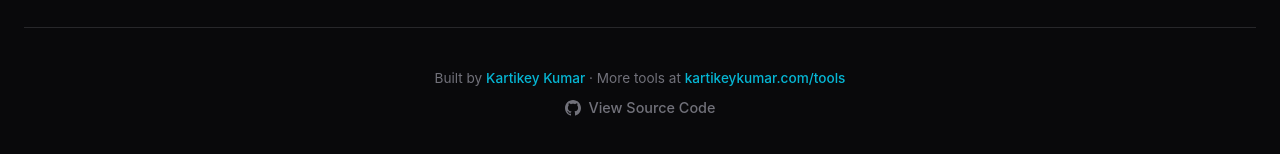
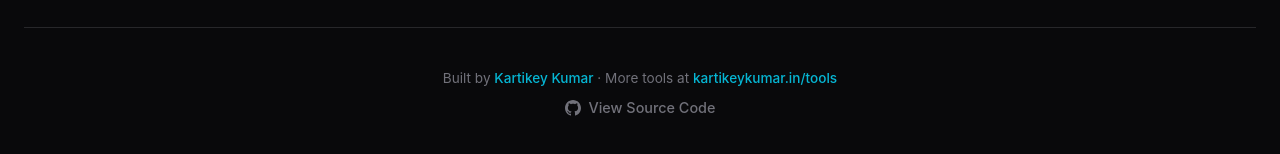
Before and after one commit to kartikeykumar09/toon-converter, a React (Vite) app: page / in a window 1280 px wide. Shown: the part 988-1142 px from the top of the page. Built offline with nearby package versions, Linux system fonts and the light colour scheme; the HTML template or start-up script is replaced by a standard one.

Commit message:
Update domain from kartikeykumar.com to kartikeykumar.in across all relevant files.

```diff
--- a/src/App.tsx
+++ b/src/App.tsx
@@ -127,8 +127,8 @@ function App() {
 
       <footer className="footer">
         <p>
-          Built by <a href="https://kartikeykumar.com" target="_blank" rel="noopener noreferrer">Kartikey Kumar</a> ·
-          More tools at <a href="https://kartikeykumar.com/tools" target="_blank" rel="noopener noreferrer">kartikeykumar.com/tools</a>
+          Built by <a href="https://kartikeykumar.in" target="_blank" rel="noopener noreferrer">Kartikey Kumar</a> ·
+          More tools at <a href="https://kartikeykumar.in/tools" target="_blank" rel="noopener noreferrer">kartikeykumar.in/tools</a>
         </p>
         <a href="https://github.com/kartikeykumar09/toon-converter" target="_blank" rel="noopener noreferrer" style={{ display: 'inline-flex', alignItems: 'center', gap: '0.5rem', marginTop: '0.5rem', color: 'var(--text-muted)', textDecoration: 'none', fontSize: '0.9rem' }}>
           <svg width="16" height="16" viewBox="0 0 24 24" fill="currentColor"><path d="M12 0c-6.626 0-12 5.373-12 12 0 5.302 3.438 9.8 8.207 11.387.599.111.793-.261.793-.577v-2.234c-3.338.726-4.033-1.416-4.033-1.416-.546-1.387-1.333-1.756-1.333-1.756-1.089-.745.083-.729.083-.729 1.205.084 1.839 1.237 1.839 1.237 1.07 1.834 2.807 1.304 3.492.997.107-.775.418-1.305.762-1.604-2.665-.305-5.467-1.334-5.467-5.931 0-1.311.469-2.381 1.236-3.221-.124-.303-.535-1.524.117-3.176 0 0 1.008-.322 3.301 1.23.957-.266 1.983-.399 3.003-.404 1.02.005 2.047.138 3.006.404 2.291-1.552 3.297-1.23 3.297-1.23.653 1.653.242 2.874.118 3.176.77.84 1.235 1.911 1.235 3.221 0 4.609-2.807 5.624-5.479 5.921.43.372.823 1.102.823 2.222v3.293c0 .319.192.694.801.576 4.765-1.589 8.199-6.086 8.199-11.386 0-6.627-5.373-12-12-12z"/></svg>
```
Also changed, not shown: 1 other file (tests, documents, lock files or other folders).
